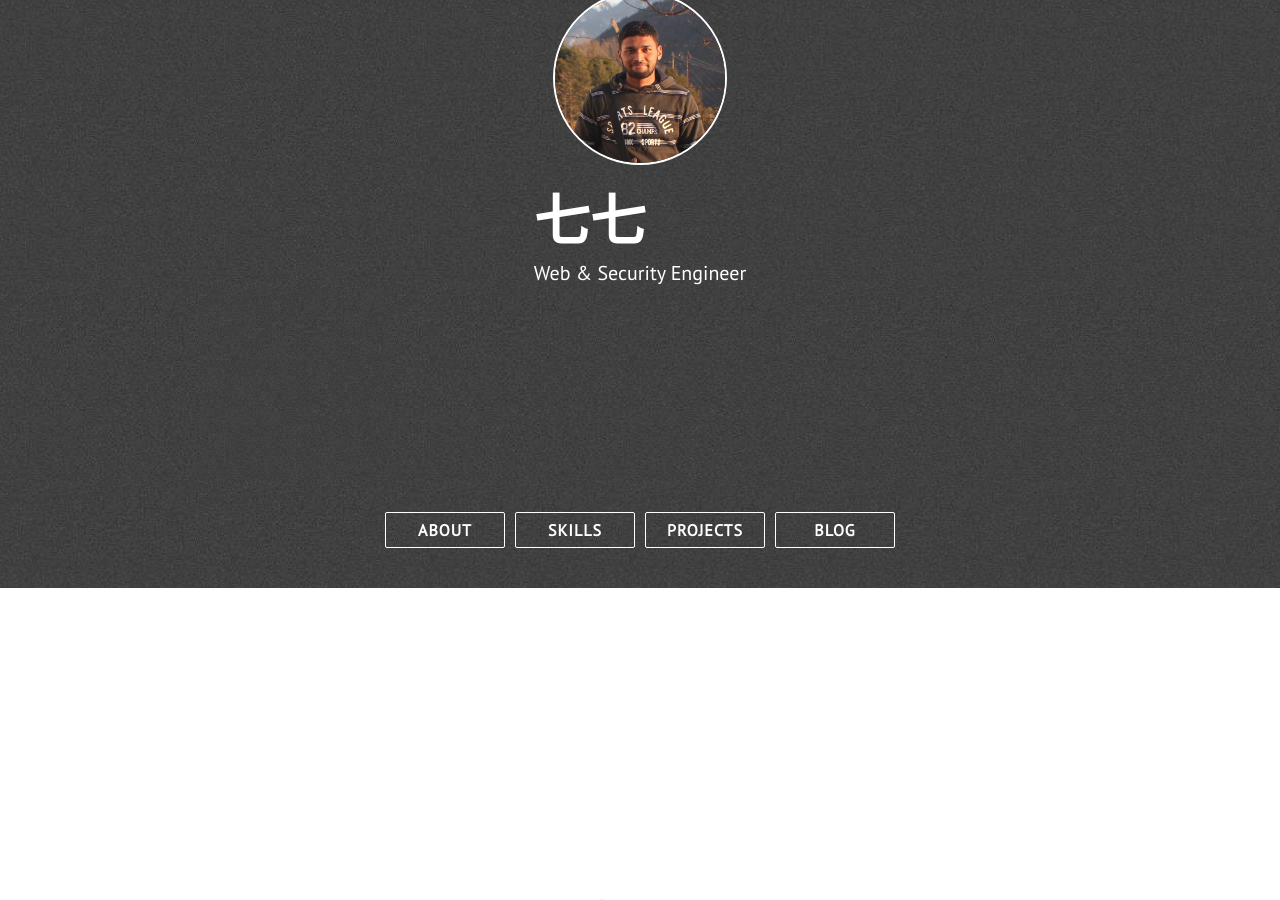
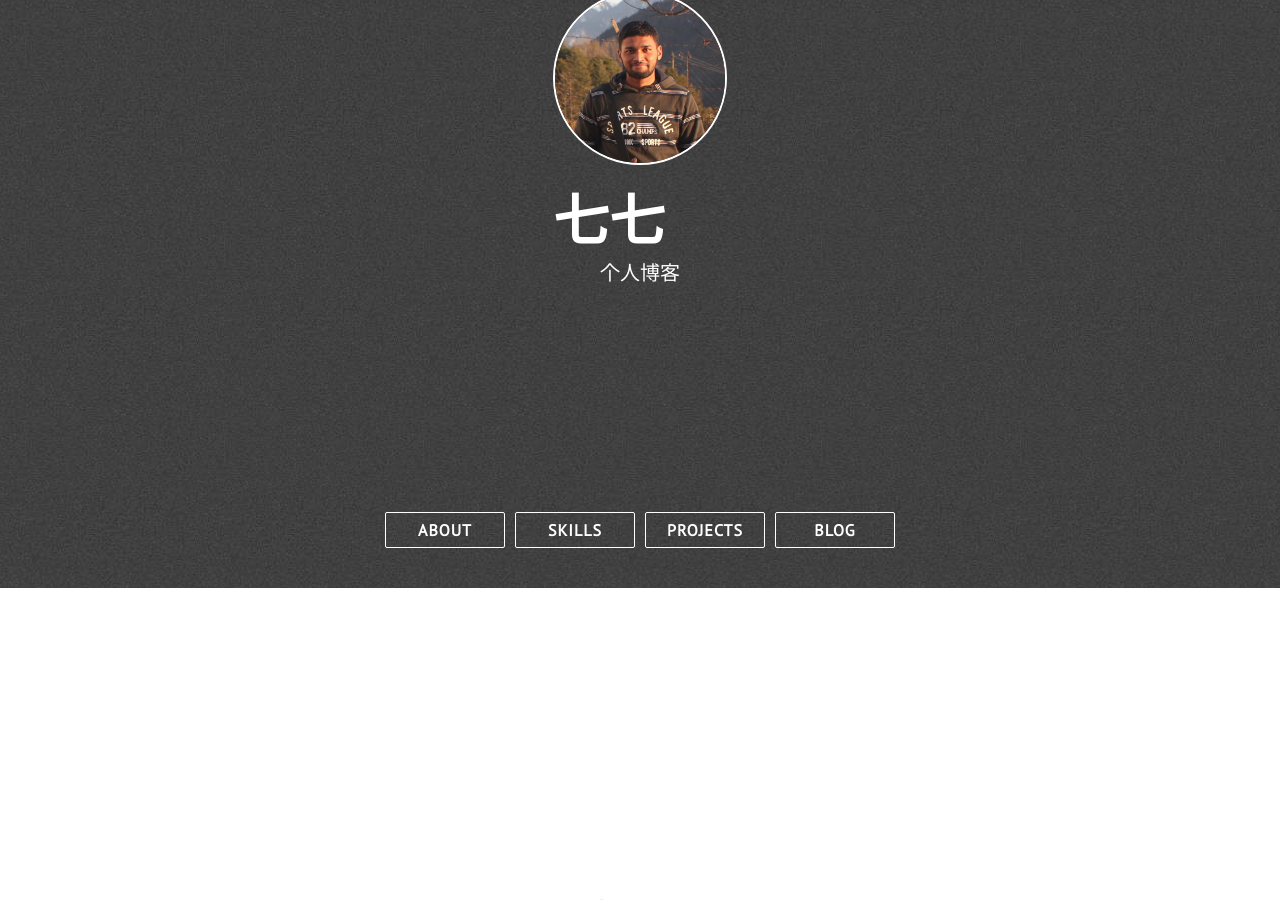
Before and after one commit to SuiFqi/suifqi.github.io, a Jekyll site: the page built from portfolio-master/index.html, in a window 1280 px wide and 900 px high, scrolled down 312 px. Built offline with Jekyll 4.4.1, drawn with Linux system fonts in a browser that asks for light colours; nearby versions of some CDN libraries.

Commit message:
Update _config.yml

```diff
--- a/portfolio-master/_config.yml
+++ b/portfolio-master/_config.yml
@@ -1,5 +1,5 @@
 title: 七七
-description: Web & Security Engineer
+description: 个人博客
 site_title: '@abhn - Abhishek Nagekar'
 
 # Build settings
@@ -8,7 +8,7 @@ exclude: [vendor/ruby]
 
 # Personalization
 github_username: qiqi
-blog_url: https://www.nagekar.com
+blog_url:
 email: aign213@foxmail.com
 keybase_username: qiqi
 twitter_username: qiqi
```
